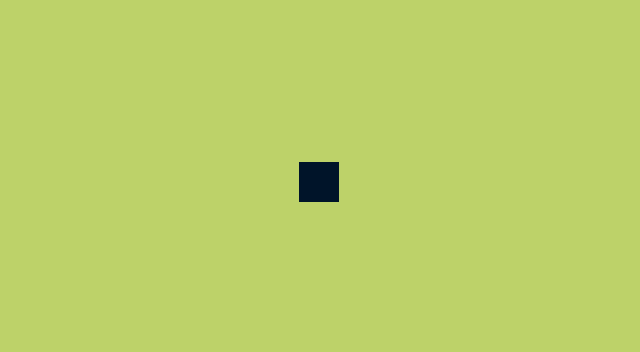
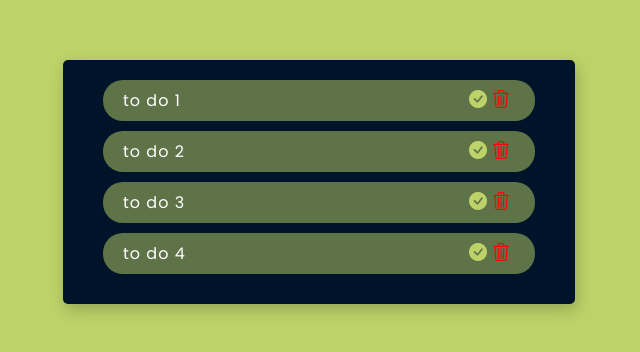
Before and after one commit to coding-tea/to_do_list_react, a React (Create React App) app: page / in a window 1280 px wide. Shown: the part 218-570 px from the top of the page, without its empty margins (321-961 px from the left). Built offline with nearby package versions, Linux system fonts and the light colour scheme.

Commit message:
task component complete

```diff
--- a/public/index.html
+++ b/public/index.html
@@ -24,6 +24,9 @@
       work correctly both with client-side routing and a non-root public URL.
       Learn how to configure a non-root public URL by running `npm run build`.
     -->
+
+    <link rel="stylesheet" href="https://cdn.jsdelivr.net/npm/bootstrap-icons@1.10.5/font/bootstrap-icons.css">
+
     <title>React App</title>
   </head>
   <body>
--- a/src/App.jsx
+++ b/src/App.jsx
@@ -1,17 +1,21 @@
+import { useState } from 'react';
 import './app.css';
+import Add from './components/Add';
+import Task from './components/Task';
 
 function App() {
 
-  const tasks = [
+  const [tasks, setTasks] = useState([
     {id:1, task:'to do 1', done:false },
     {id:2, task:'to do 2', done:false },
     {id:3, task:'to do 3', done:false },
     {id:4, task:'to do 4', done:false },
-  ];
+  ]);
 
   return (
     <div className="app">
-
+      <Add tasks={tasks} setTasks={setTasks} />
+      <Task tasks={tasks} setTasks={setTasks} />
     </div>
   );
 }
--- a/src/app.css
+++ b/src/app.css
@@ -11,6 +11,9 @@ body{
     font-family: 'Cairo', sans-serif;
     font-family: 'Noto Sans Arabic', sans-serif;
     font-family: 'Poppins', sans-serif;
+}
+
+#root{
     width: 100%;
     height: 100vh;
     display: flex;
@@ -20,6 +23,9 @@ body{
 
 .app{
     width: 40%;
-    padding: 20px;
+    padding: 20px 40px;
     background-color: #001429;
+    color: white;
+    border-radius: 5px;
+    box-shadow: 2px 6px 15px rgba(0, 0, 0, 0.2);
 }
--- a/src/components/Add.jsx
+++ b/src/components/Add.jsx
@@ -0,0 +1,11 @@
+import React from 'react';
+
+const Add = () => {
+    return (
+        <div>
+
+        </div>
+    );
+}
+
+export default Add;
--- a/src/components/Task.jsx
+++ b/src/components/Task.jsx
@@ -1,12 +1,36 @@
-import React from 'react';
+import './task.css';
 
 const Task = (props) => {
+
+    const doneOrUndo = (state, id) => {
+        const task = props.tasks.find(item => item.id === id);
+        let tasks = props.tasks.filter(item => item.id !== id);
+        // console.log(task);
+        if(state == 'done'){
+            task.done = true;
+            tasks.push(task);
+            props.setTasks(tasks);
+        }
+        else{
+            task.done = false;
+            tasks = [task, ...tasks];
+            props.setTasks(tasks);
+        }
+    };
+
+    const destroy = (id) => {
+        props.setTasks(props.tasks.filter(item => item.id !== id));
+    }
+
     return (
-        <div className='task'>
+        <div>
             {
-                props.tasks.map(item => <div key={item.id}>
+                props.tasks.map(item => <div key={item.id} className='task'>
                     <p className="info"> { item.task } </p>
-                    <button className={ (item.done)?'done':'undo' }> { (item.done)?'done':'undo'}  </button>
+                    <div className="cta">
+                        <button className={ (item.done)?'undo':'done' } onClick={() => doneOrUndo((item.done)?'undo':'done', item.id)}> { (item.done)? <i class="bi bi-x-circle-fill"></i> : <i class="bi bi-check-circle-fill"></i>}  </button>
+                        <button className='trash' type='button' onClick={() => destroy(item.id)}> <i class="bi bi-trash3"></i> </button>
+                    </div>
                 </div>)
             }
         </div>
--- /dev/null
+++ b/src/components/task.css
@@ -0,0 +1,36 @@
+.task{
+    width: 100%;
+    display: flex;
+    flex-direction: row;
+    justify-content: space-between;
+    align-items: center;
+    background-color: rgba(189, 210, 105, .5);
+    padding: 8px 20px;
+    border-radius: 20px;
+    margin-bottom: 10px;
+    transition: .4s ease;
+}
+
+.info{
+    letter-spacing: 1px;
+}
+
+.cta button{
+    border: none;
+    outline: none;
+    font-size: 18px;
+    background: none;
+    margin-right: 5px;
+}
+
+.trash{
+    color: red;
+}
+
+.done{
+    color: rgb(189, 210, 105);
+}
+
+.task:hover{
+    background-color: rgba(189, 210, 105, .6);
+}
```
Also changed, not shown: src/components/add.css (added).
